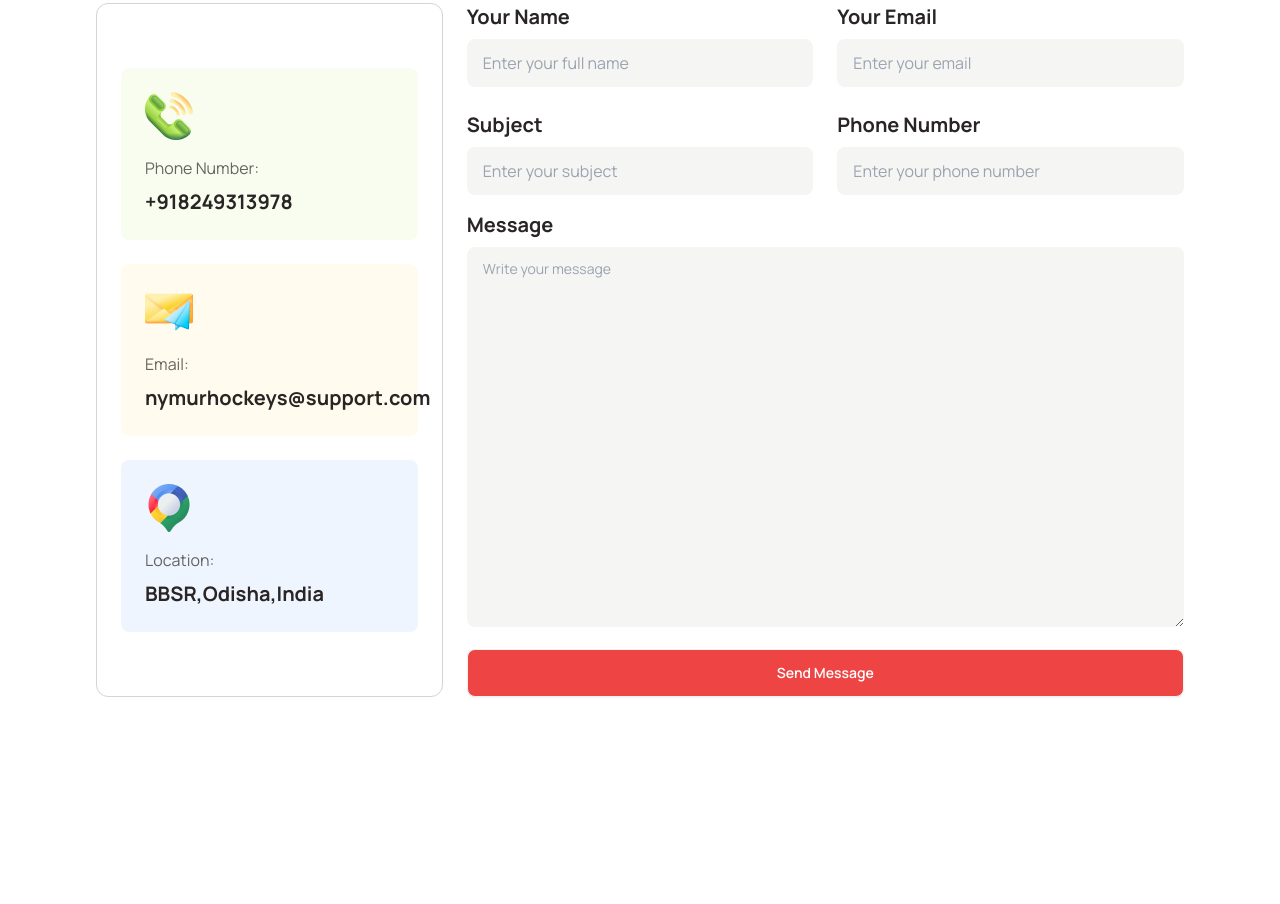
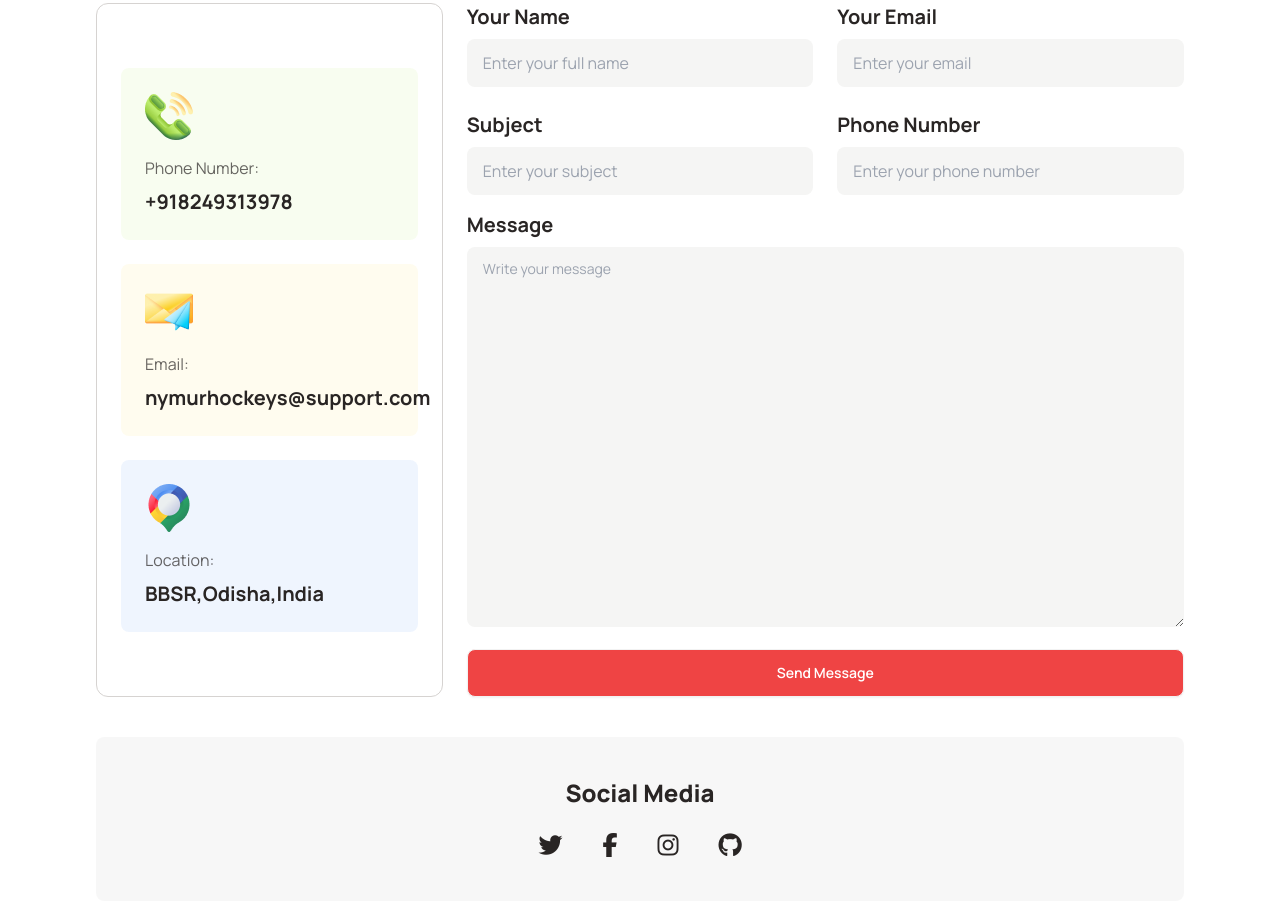
Before and after one commit to NymurKhan/Nymur_Hockey_Assignment_3, a plain HTML site: page index.html in a window 1280 px wide. Shown: the part 4414-5318 px from the top of the page. Before the commit the page ends 5143 px from the top, so only its background shows below. Drawn offline with nearby package versions, Linux system fonts and the light colour scheme.

Commit message:
social media

```diff
--- a/index.html
+++ b/index.html
@@ -361,6 +361,12 @@
   </div>
 </section>
 <!-- Contact Section ended-->
+<!-- Social Media Section started-->
+<section class="bg-[#13131808] py-10 mt-10 mb-15 rounded-lg">
+  <h1 class="text-center font-extrabold text-2xl">Social Media</h1>
+  <p class="text-center mx-auto mt-5 text-2xl space-x-10"><i class="fa-brands fa-twitter"></i><i class="fa-brands fa-facebook-f"></i><i class="fa-brands fa-instagram"></i><i class="fa-brands fa-github"></i></p>
+</section>
+<!-- Social Media Section ended-->
      </main>
      <footer>
 
```
